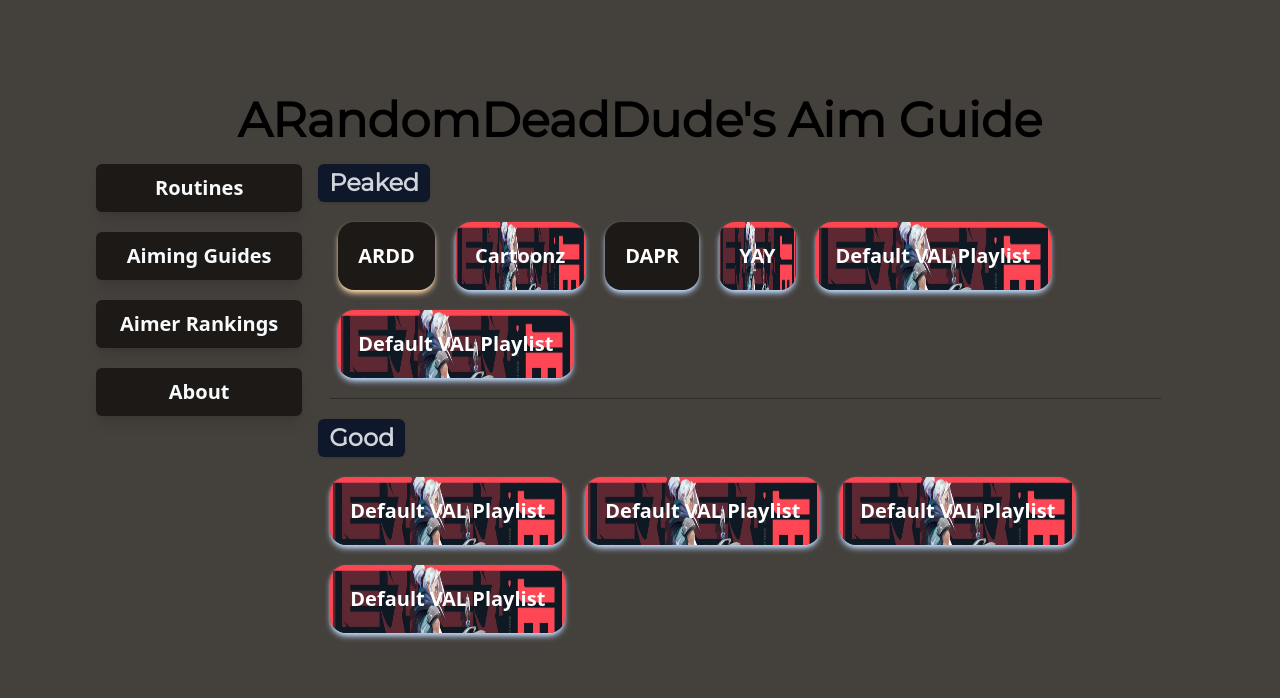
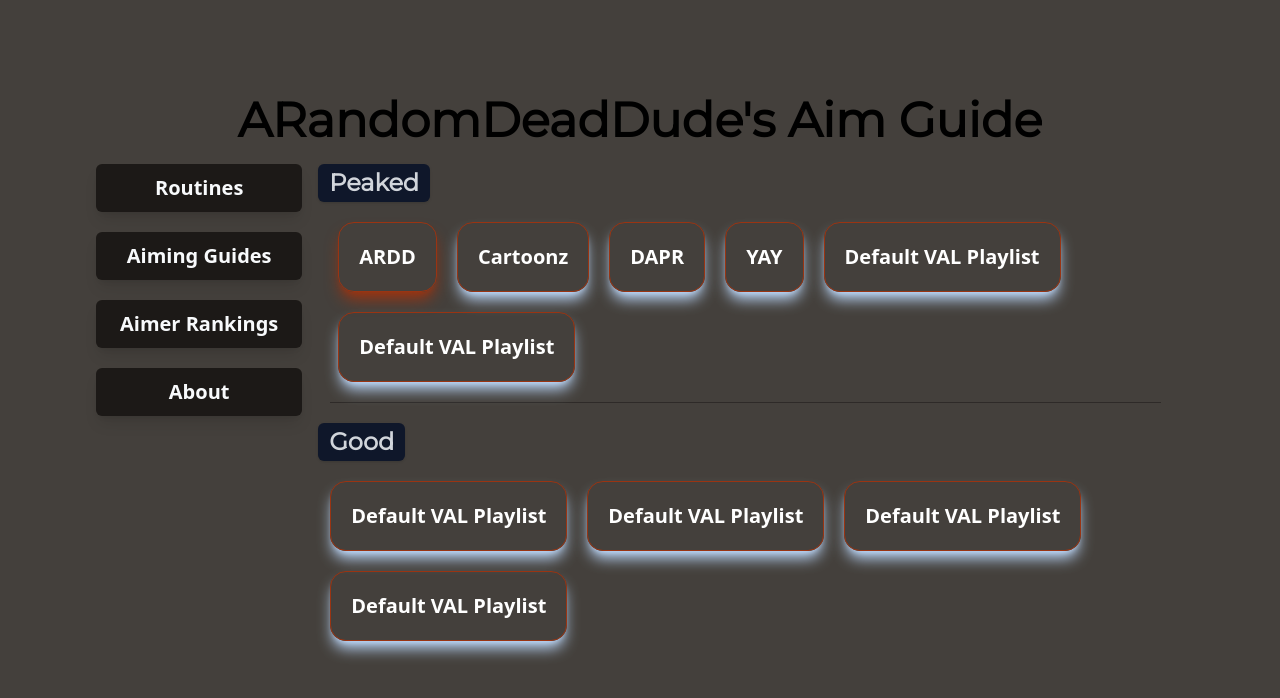
Before and after one commit to thoroughgood/ARDDWebsite, a Next.js app: page / in a window 1280 px wide. Shown: the top 698 px of the page. Built offline with nearby package versions, Linux system fonts and the light colour scheme.

Commit message:
modified button to look like what glenn wants

```diff
--- a/components/routineCard.tsx
+++ b/components/routineCard.tsx
@@ -34,20 +34,8 @@ export default function RoutineCard({
     <>
       <HoverCard>
         <div
-          className={`z-10 rounded-2xl max-h-screen-lg shadow-md max-w-screen-lg ${type === 'kovaaks' ? 'shadow-orange-200' : 'shadow-blue-200'}`}
+          className={`z-10 rounded-2xl max-h-screen-lg shadow-lg border border-orange-800 max-w-screen-lg ${type === 'kovaaks' ? 'shadow-orange-800' : 'shadow-blue-200'}`}
           /* If there is an image, set it, else use default colour */
-          style={
-            content
-              ? {
-                  backgroundImage: `url(${content})`,
-                  backgroundSize: '100% 400%',
-                  backgroundRepeat: 'no-repeat',
-                }
-              : {
-                  backgroundColor:
-                    'rgb(28 25 23 / var(--tw-bg-opacity))',
-                }
-          }
         >
           <HoverCardTrigger className="flex justify-content align-middle z-0 rounded-2xl p-5 font-sans text-xl font-bold text-white">
             {result[0]}
```
